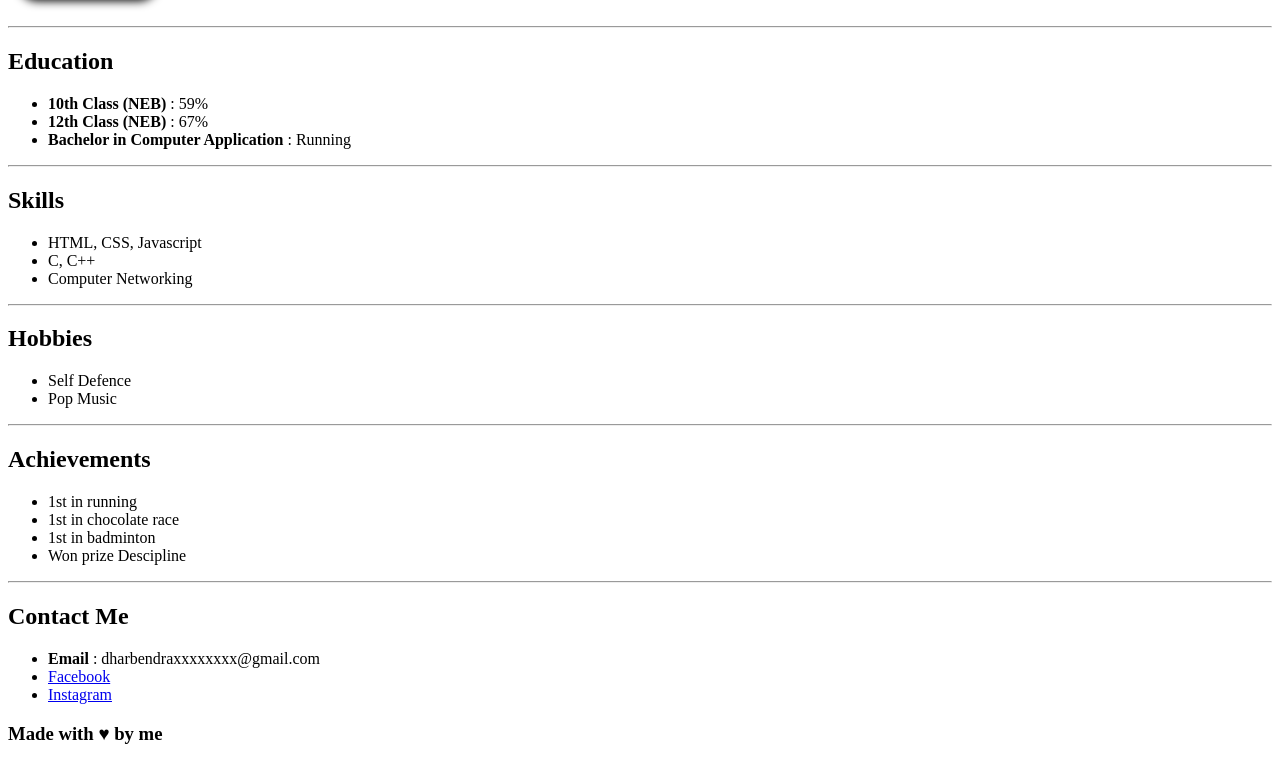
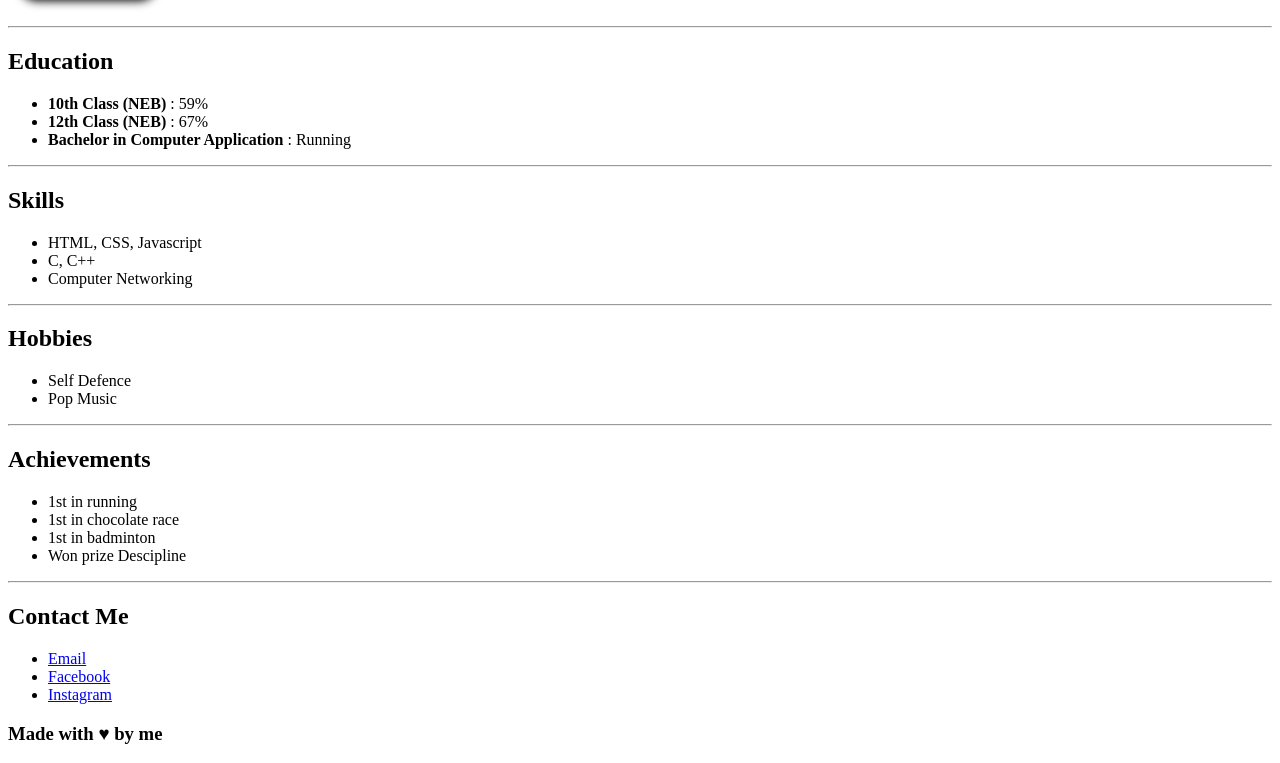
Before and after one commit to dharbendrasah/1stsite, a plain HTML site: page index.html in a window 1280 px wide. Shown: the part 358-1121 px from the top of the page. Drawn offline with Linux system fonts and the light colour scheme.

Commit message:
index.html
Added Email To Redirect To My Mail_Box

```diff
--- a/index.html
+++ b/index.html
@@ -65,7 +65,7 @@
 	<footer>
 		<h2>Contact Me</h2>
 		<ul>
-			<li><b>Email</b> : dharbendraxxxxxxxx@gmail.com</li>
+			<li><a href="mailto:dharmendrashah2022@gmail.com" target="_blank">Email</a></li>
 			<li><a href="https://www.facebook.com/TryToHackMe387" target="_blank">Facebook</a></li>
 			<li><a href="https://www.instagram.com/_dharbendrasah" target="_blank">Instagram</a></li>
 		</ul>
```
